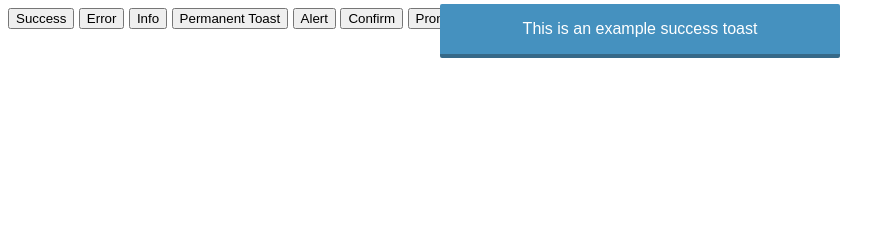
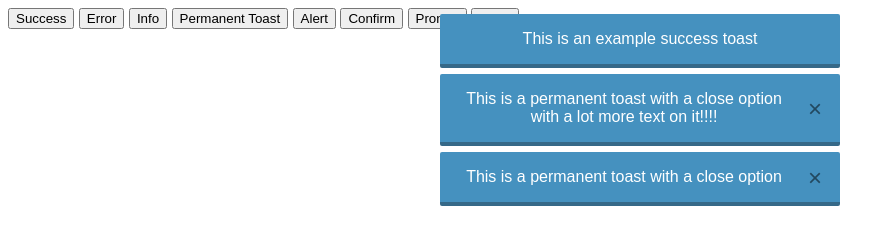
Before and after one commit to robholden/Prompt-Boxes, a website: page index.html in a window 1280 px wide. Both pictures are taken after a click on the button "Success". Shown: the whole page, without its empty margins (0-895 px from the left). Drawn offline with Linux system fonts and the light colour scheme.

Commit message:
Toasts will now fall down the stack when manually closing

```diff
--- a/index.html
+++ b/index.html
@@ -30,6 +30,9 @@
       promptAsAbsolute: true, // Whether to show prompt as position absolute (fixes ios input bug)
       animationSpeed: 500     // The speed of your animation
     });
+
+    pb.success('This is a permanent toast with a close option', { duration: 0, showClose: true });
+    pb.success('This is a permanent toast with a close option with a lot more text on it!!!!', { duration: 0, showClose: true });
 
     document.getElementById('pb-toast-close').onclick = function () {
       pb.success('This is a permanent toast with a close option', { duration: 0, showClose: true });
--- a/package.json
+++ b/package.json
@@ -1,6 +1,6 @@
 {
   "name": "prompt-boxes",
-  "version": "1.1.7",
+  "version": "1.1.8",
   "description": "Plugin for toast messages, prompts and confirmation dialogs.",
   "main": "prompt-boxes.js",
   "repository": {
--- a/prompt-boxes.js
+++ b/prompt-boxes.js
@@ -284,9 +284,11 @@
       }, 50);
     },
 
+    toastQueue: [],
+
     toast: function (msg, state, opts) {
+      var that = this;
       var className = state || 'info';
-      var curr = document.getElementsByClassName('toast');
       var toast = document.createElement('div');
       var t = document.createTextNode(msg);
 
@@ -299,43 +301,105 @@
       toast.appendChild(t);
       toast.className = className;
 
-      toast.id = 'toast_' + (new Date).toISOString();
+      toast.id = 'toast_' + (new Date).toISOString() + '_' + this.toastQueue.length + '_' + Math.random();
       toast.className = 'toast';
-
-      var that = this;
-      var close = function () {
-        toast.className = 'toast gone ' + className;
-        setTimeout(function () { try { toast.remove(); } catch (ex) { } }, options.duration + that.options.animationSpeed);
-      }
 
       if (options.showClose) {
         var closeBtn = document.createElement('a');
         closeBtn.href = "javascript:void(0)";
         closeBtn.innerHTML = '&times;';
         closeBtn.className = 'toast-close';
-        closeBtn.onclick = function () { close() };
+        closeBtn.onclick = function () {
+          that.removeToast(toast, className);
+          that.displayToasts();
+        };
         toast.appendChild(closeBtn);
         toast.setAttribute('data-close', true);
       }
 
-      var h = 0;
-      for (var i = 0; i < curr.length; i++) {
-        var el = document.getElementById(curr[(curr.length - 1) - i].id);
+      document.getElementsByTagName('body')[0].appendChild(toast);
 
-        if ((i + 1) < this.options.toastMax) {
-          h += (el.clientHeight + 10);
-          if (this.options.toastDir === 'bottom') el.style.marginBottom = h + 'px'; else el.style.marginTop = h + 'px';
-        } else {
-          el.className = 'toast gone ' + className;
+      that.addToast(toast, className);
+      that.displayToasts();
+      // setTimeout(function () { that.displayToasts(); }, this.options.animationSpeed);
+
+      if (options.duration) {
+        setTimeout(function () {
+          that.removeToast(toast, className);
+          that.displayToasts();
+        }, options.duration);
+      }
+    },
+
+    addToast: function (el, className) {
+      if (this.toastQueue.length >= this.options.toastMax) {
+        this.toastQueue.splice(this.options.toastMax - 1, (this.toastQueue.length - (this.options.toastMax - 1)));
+      }
+
+      this.toastQueue.unshift({ id: el.id, className: className });
+
+      setTimeout(function () {
+        el.className = 'toast show ' + className;
+      }, 50);
+    },
+
+    removeToast: function (el, className) {
+      for (var i = 0; i < this.toastQueue.length; i++) {
+        if (this.toastQueue[i].id === el.id) {
+          this.toastQueue.splice(i, 1);
+          break;
+        }
+      }
+    },
+
+    displayToasts: function (options) {
+
+      // Method that physically removes elements from the screen
+      var that = this;
+      var destroyToast = function (el) {
+        el.className = 'gone ' + el.className;
+        setTimeout(function () {
+          try { el.remove(); } catch (ex) { }
+        }, that.options.animationSpeed);
+      };
+
+      // Get current element list from dom
+      var toastList = document.getElementsByClassName('toast');
+
+      // Loop through current queue and remove any elements that are no longer present
+      for (var i = 0; i < toastList.length; i++) {
+        var tId = toastList[i].id;
+        var exists = false;
+        for (var j = 0; j < this.toastQueue.length; j++) {
+          if (tId === this.toastQueue[j].id) {
+            exists = true;
+          }
+        }
+        if (!exists) {
+          destroyToast(toastList[i]);
         }
       }
 
-      document.getElementsByTagName('body')[0].appendChild(toast);
+      // Calculate margin of toasts to show
+      var height = 0;
+      for (var i = 0; i < this.toastQueue.length; i++) {
+        height += 10;
 
-      setTimeout(function () { toast.className = 'toast show ' + className; }, 50);
-      if (options.duration) {
-        setTimeout(function () { close(); }, options.duration);
+        var el = document.getElementById(this.toastQueue[i].id);
+        if (!el) break;
+
+        if (i > 0) {
+          var prevEl = document.getElementById(this.toastQueue[i - 1].id);
+          if (prevEl) height += prevEl.clientHeight;
+        }
+
+        if (this.options.toastDir === 'bottom') {
+          el.style.marginBottom = height + 'px';
+        } else {
+          el.style.marginTop = height + 'px';
+        }
       }
+
     },
 
     success: function (msg, opts) {
```
